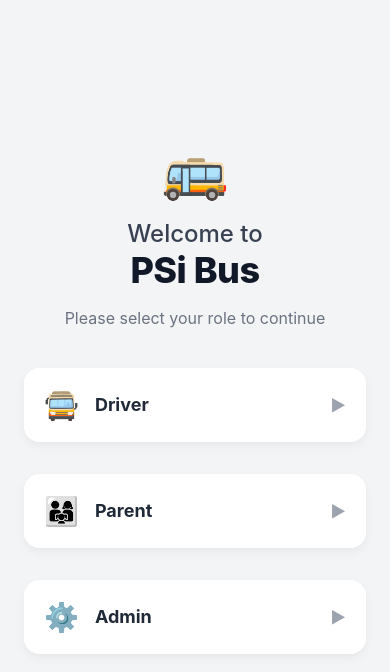
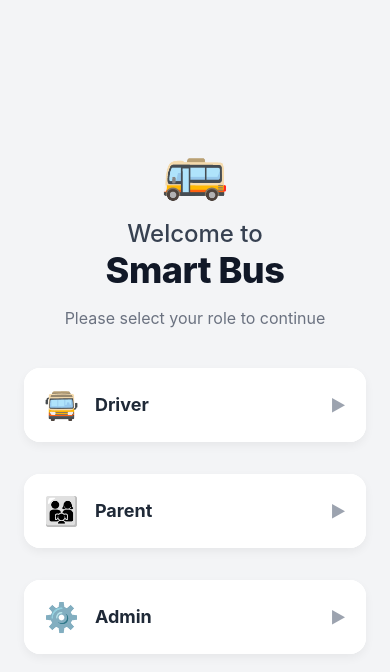
Before and after one commit to RKPranav/BusApp, a React Native app in the folder BusTrackerApp/: screen /Login in a window 390 px wide. Shown: the top 672 px of the page. Built offline with nearby package versions, Linux system fonts and the light colour scheme.

Commit message:
home screen changed

```diff
--- a/BusTrackerApp/screens/LoginScreen.js
+++ b/BusTrackerApp/screens/LoginScreen.js
@@ -219,7 +219,7 @@ const LoginScreen = ({ navigation }) => {
           <View style={styles.header}>
             <Text style={styles.logoIcon}>🚌</Text>
             <Text style={styles.welcomeText}>Welcome to</Text>
-            <Text style={styles.brandText}>PSi Bus</Text>
+            <Text style={styles.brandText}>Smart Bus</Text>
             <Text style={styles.subtitleText}>Please select your role to continue</Text>
           </View>
 
```
